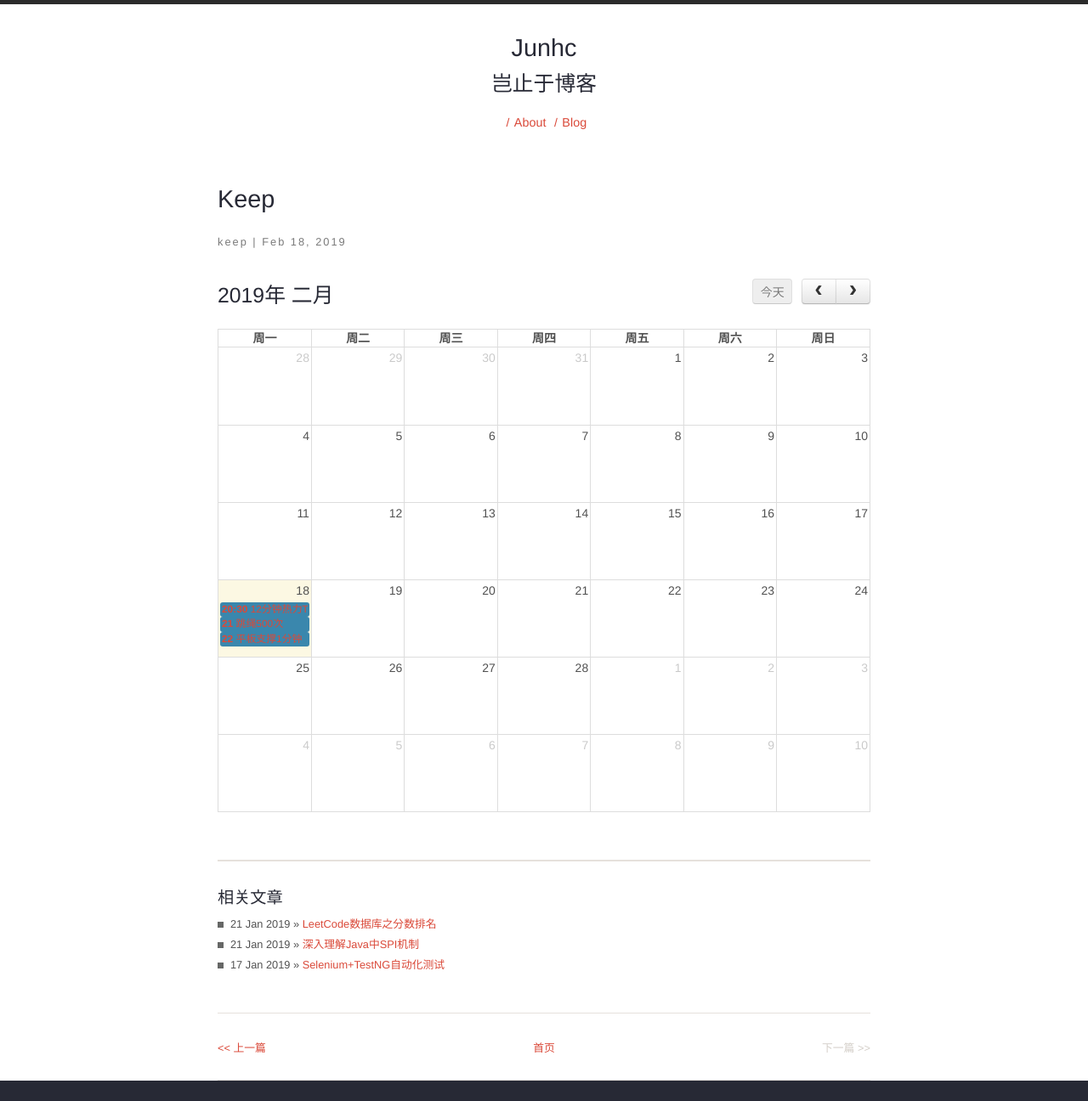
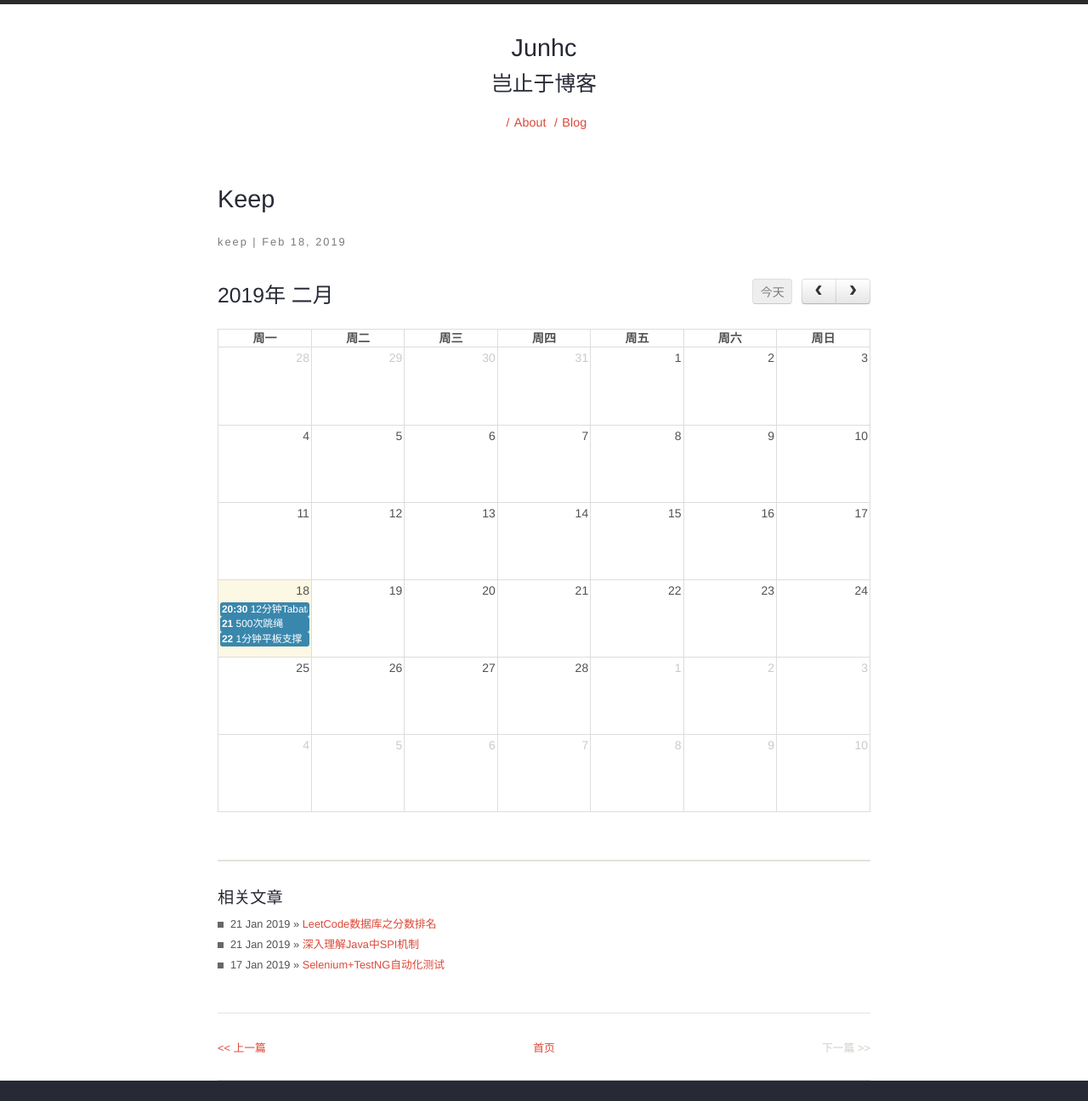
Before and after one commit to junhc/junhc.github.io, a Jekyll site: the page built from _posts/2019-02-18-keep.html, in a window 1280 px wide, cut to the strip 0-1296 px from the top of the page. Shown: the whole strip at 85% size. Built offline with Jekyll 4.4.1, drawn with Linux system fonts in a browser that asks for light colours; Markdown is read by kramdown in place of the engine named in the settings; comment, search, counter and statistics services are not loaded.

Commit message:
Update 2019-02-18-keep.html

```diff
--- a/_posts/2019-02-18-keep.html
+++ b/_posts/2019-02-18-keep.html
@@ -14,8 +14,11 @@ table tr {
   border-top:none!important;
   background-color:inherit!important;
 }
-table tr th :first-child, table tr td :first-child {
-  margin-top:!important;
+#calendar a {
+  color:#fff!important;
+}
+#calendar a:hover {
+  border-bottom-color: inherit!important;
 }
 </style>
 <script src='/assets/js/fullcalendar/moment.min.js'></script>
@@ -29,13 +32,13 @@ $(function() {
     locale: 'zh-cn',
     events: [
       {
-        title: '12分钟热力Tabata',
+        title: '12分钟Tabata',
         start: '2019-02-18 20:30',
       },{
-        title: '跳绳500次',
+        title: '500次跳绳',
         start: '2019-02-18 21:00',
       },{
-        title: '平板支撑1分钟',
+        title: '1分钟平板支撑',
         start: '2019-02-18 22:00',
       }
     ]
```
